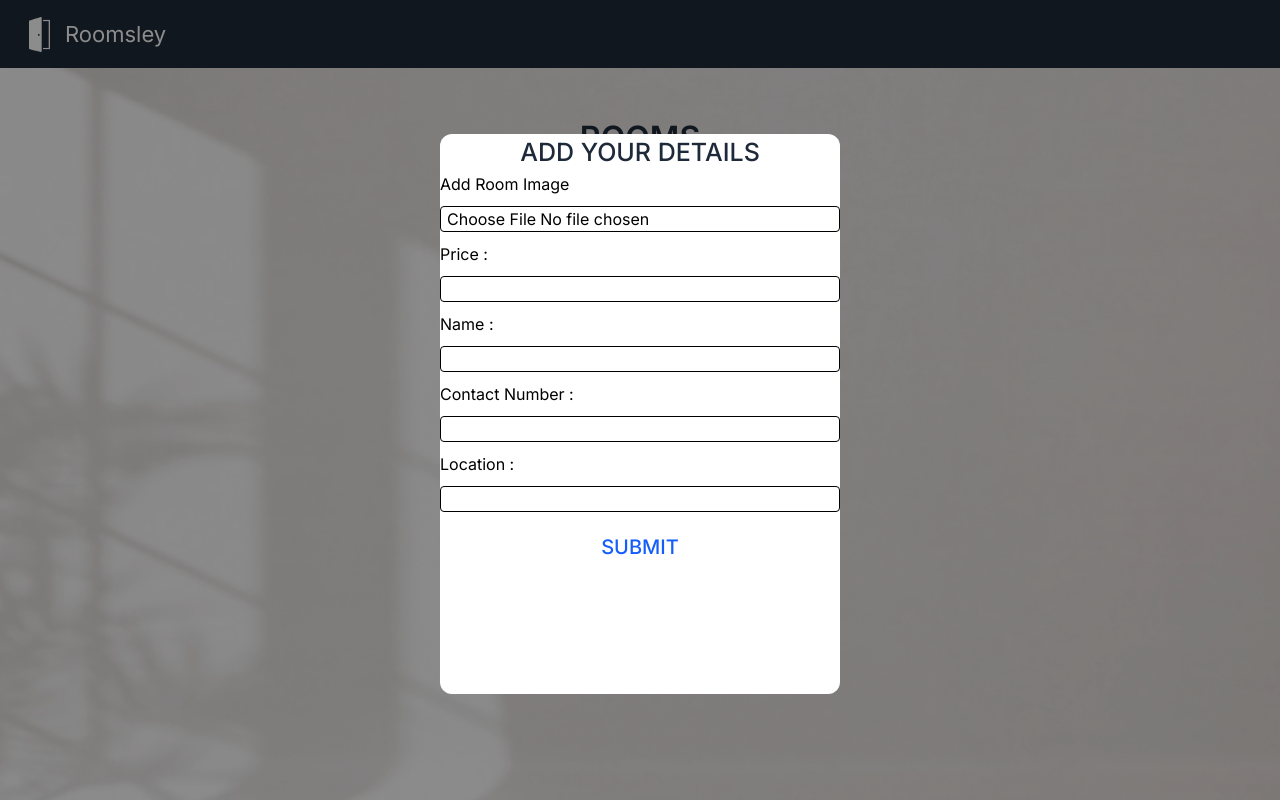
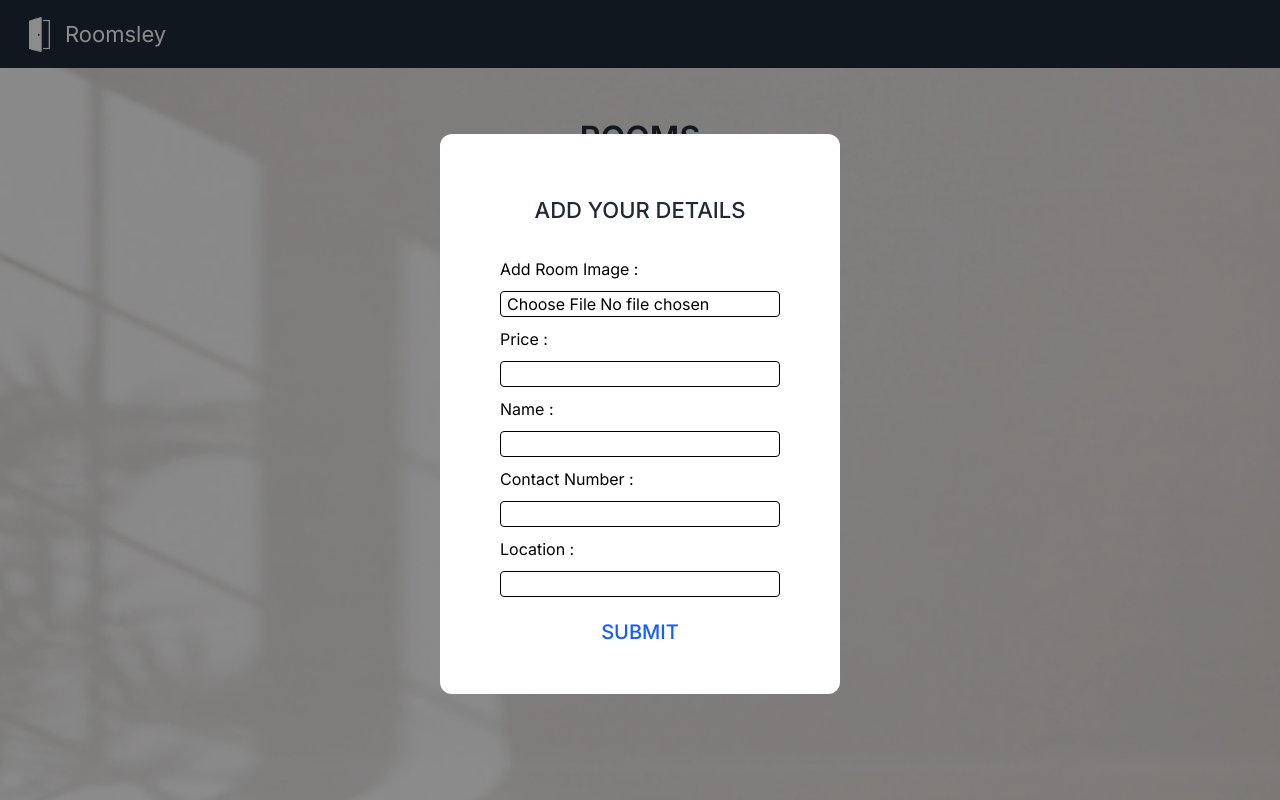
Before and after one commit to rohitkumar893/roomsley, a React (Vite) app: page /listings in a window 1280 px wide. Both pictures are taken after a click on the button "ADD LISTING +". Shown: the top 800 px of the page. Built offline with nearby package versions, Linux system fonts and the light colour scheme.

Commit message:
fixed listing form

```diff
--- a/src/pages/Listings.css
+++ b/src/pages/Listings.css
@@ -32,6 +32,14 @@
     animation-delay: 0.3s;
     animation-fill-mode: forwards;
     margin-top: -18px;
+}
+
+.formcontainer{
+    padding:60px;
+}
+
+.form{
+    margin-top: 30px;
 }
 
 .modal, .overlay{
--- a/src/pages/Listings.jsx
+++ b/src/pages/Listings.jsx
@@ -94,10 +94,10 @@ const handleSubmit = async (e) => {
     {modal && (<div className="modal">
         <div className="overlay" onClick={toggleModal}></div>
         <div className="contentmodal flex justify-center items-center min-h-[96vh]" onClick={(e) => e.stopPropagation()}>
-        <div className="formcontainer sm:w-[400px] sm:h-[560px] w-[320px] h-[580px] rounded-xl">
-                <h1 className="text-center text-[25px] font-small text-gray-800 font-medium">ADD YOUR DETAILS</h1>
+        <div className="formcontainer sm:w-[400px] sm:h-[560px] w-[320px] h-[590px] rounded-xl">
+                <h1 className="text-center text-[22px] font-small text-gray-800 font-medium">ADD YOUR DETAILS</h1>
                 <form className="form flex flex-col gap-[10px]" onSubmit={handleSubmit}>
-                    <label htmlFor="image">Add Room Image</label>
+                    <label htmlFor="image">Add Room Image : </label>
                     <input type="file" id='image' className="inputimage border rounded" onChange={handleImage}></input>
                     <label htmlFor='price'>Price : </label>
                     <input type='number' id='price' className="border rounded" value={price} onChange={handlePrice}></input>
@@ -114,6 +114,16 @@ const handleSubmit = async (e) => {
       </div>)}
 
     <div className="container3">
+        {/* <div className="demoroom">
+          <div><img src="" /></div>
+          <div>
+            <h1>Price : </h1>
+            <h1>Name : </h1>
+            <h1>Contact No : </h1>
+            <h1>Location</h1>
+          </div>
+        </div> */}
+
         <div className="div1">
         </div>
     </div>
```
